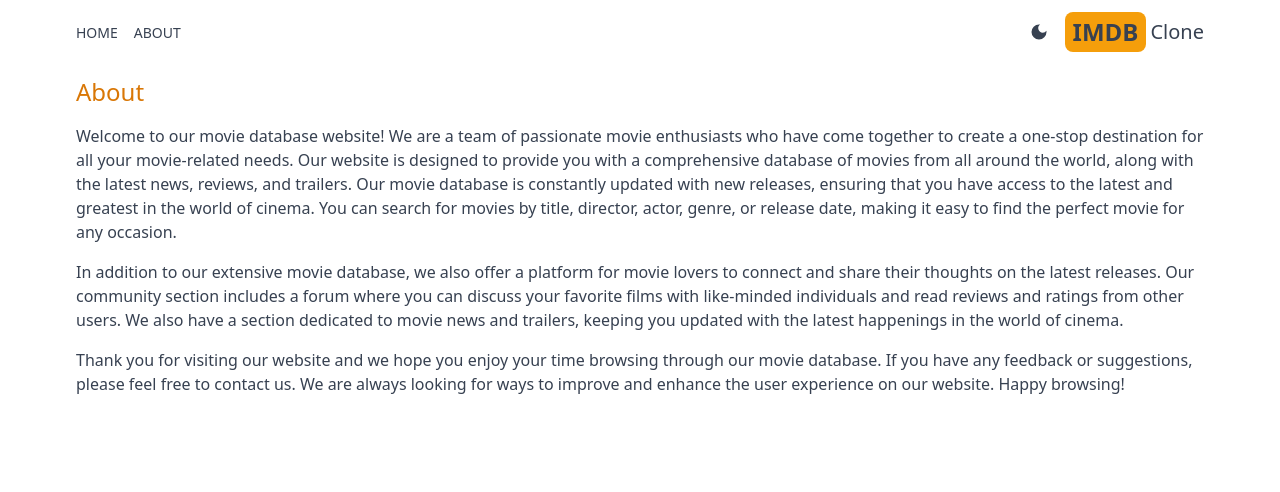
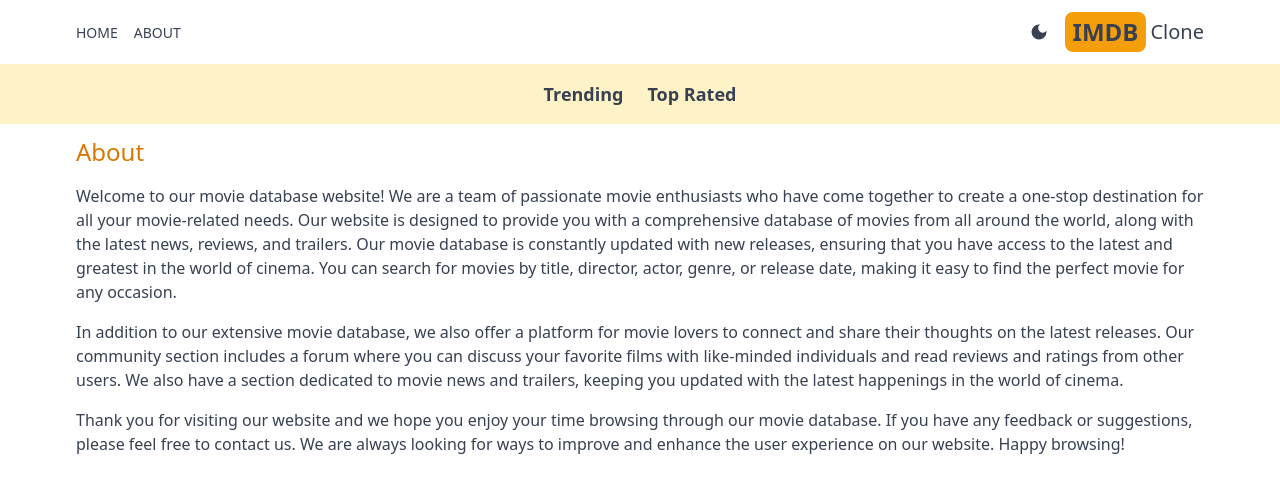
Before and after one commit to djedidi-oussama/IMDB-Clone, a Next.js app: page /about in a window 1280 px wide. Shown: the top 492 px of the page. Built offline with nearby package versions, Linux system fonts and the light colour scheme.

Commit message:
Add Navbar

```diff
--- a/src/app/Providers.jsx
+++ b/src/app/Providers.jsx
@@ -5,7 +5,7 @@
 function Providers({ children }) {
   return (
     <ThemeProvider defaultTheme="system" attribute="class">
-      <div className="text-gray-700 dark:text-gray-200 dark:bg-[#121212] min-h-screen select-none transition-colors duration-300">
+      <div className="text-gray-700 dark:text-gray-200 dark:bg-gray-700 min-h-screen select-none transition-colors duration-300">
         {children}
       </div>
     </ThemeProvider>
--- a/src/app/layout.js
+++ b/src/app/layout.js
@@ -2,6 +2,7 @@
 import "./globals.css";
 import Header from "@/components/Header";
 import Providers from "./Providers";
+import Navbar from "@/components/Navbar";
 
 const geistSans = localFont({
   src: "./fonts/GeistVF.woff",
@@ -28,6 +29,7 @@
       >
         <Providers>
         <Header />
+        <Navbar />
         <main>{children}</main>
         </Providers>
       </body>
--- /dev/null
+++ b/src/components/Navbar.jsx
@@ -0,0 +1,13 @@
+import React from 'react'
+import NavbarItem from './NavbarItem'
+
+function Navbar() {
+  return (
+    <div className='flex dark:bg-gray-600  bg-amber-100 p-4 lg:text-lg justify-center gap-6'>
+        <NavbarItem title="Trending" params="fetchTrending" />
+        <NavbarItem title="Top Rated" params="fetchTopRated" />
+    </div>
+  )
+}
+
+export default Navbar
--- /dev/null
+++ b/src/components/NavbarItem.jsx
@@ -0,0 +1,19 @@
+"use client";
+import Link from "next/link";
+import React from "react";
+import { useSearchParams } from "next/navigation";
+
+function NavbarItem({ title, params }) {
+  const searchParams = useSearchParams();
+  const genre = searchParams.get("genre");
+
+  return (
+    <div>
+      <Link className={`hover:text-amber-600 font-semibold ${genre === params && "underline underline-offset-8 decoration-4 decoration-amber-500 rounded-lg"}`} href={`/genre=${params}`}>
+        {title}
+      </Link>
+    </div>
+  );
+}
+
+export default NavbarItem;
```
